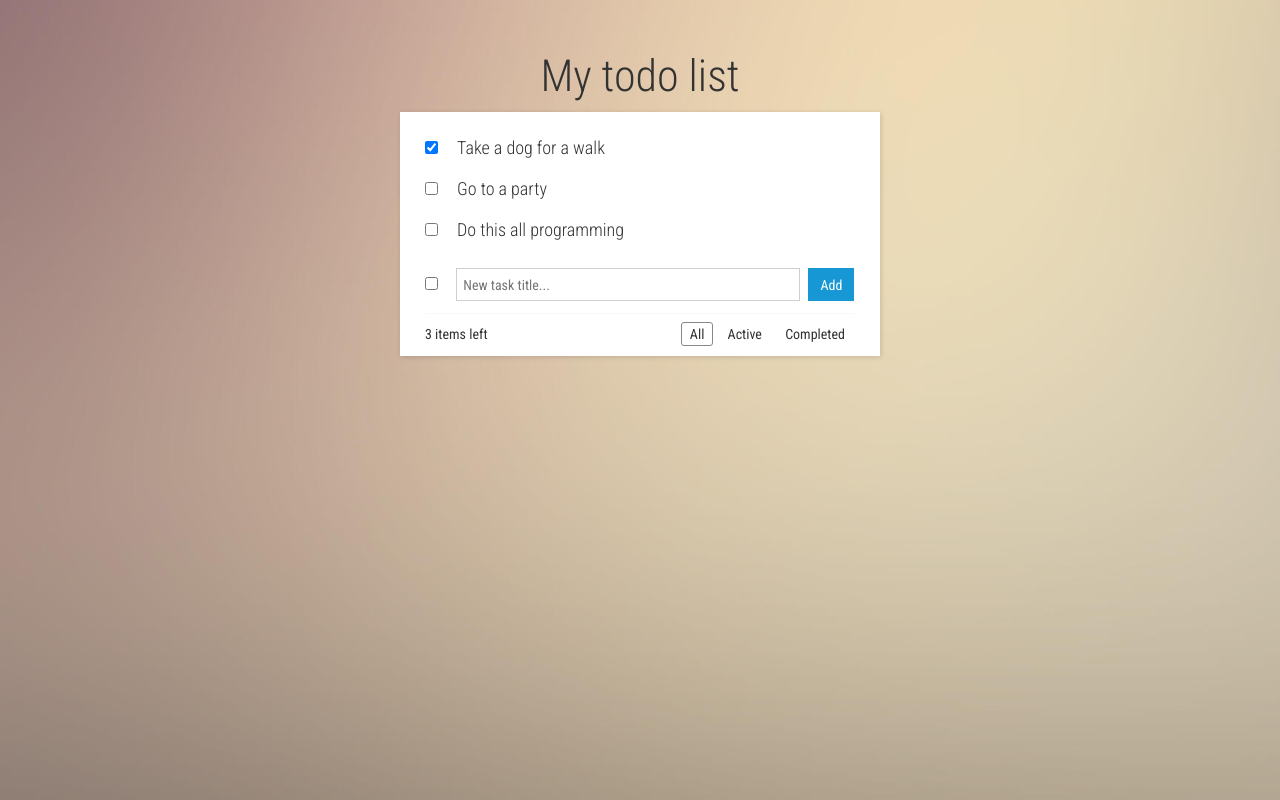
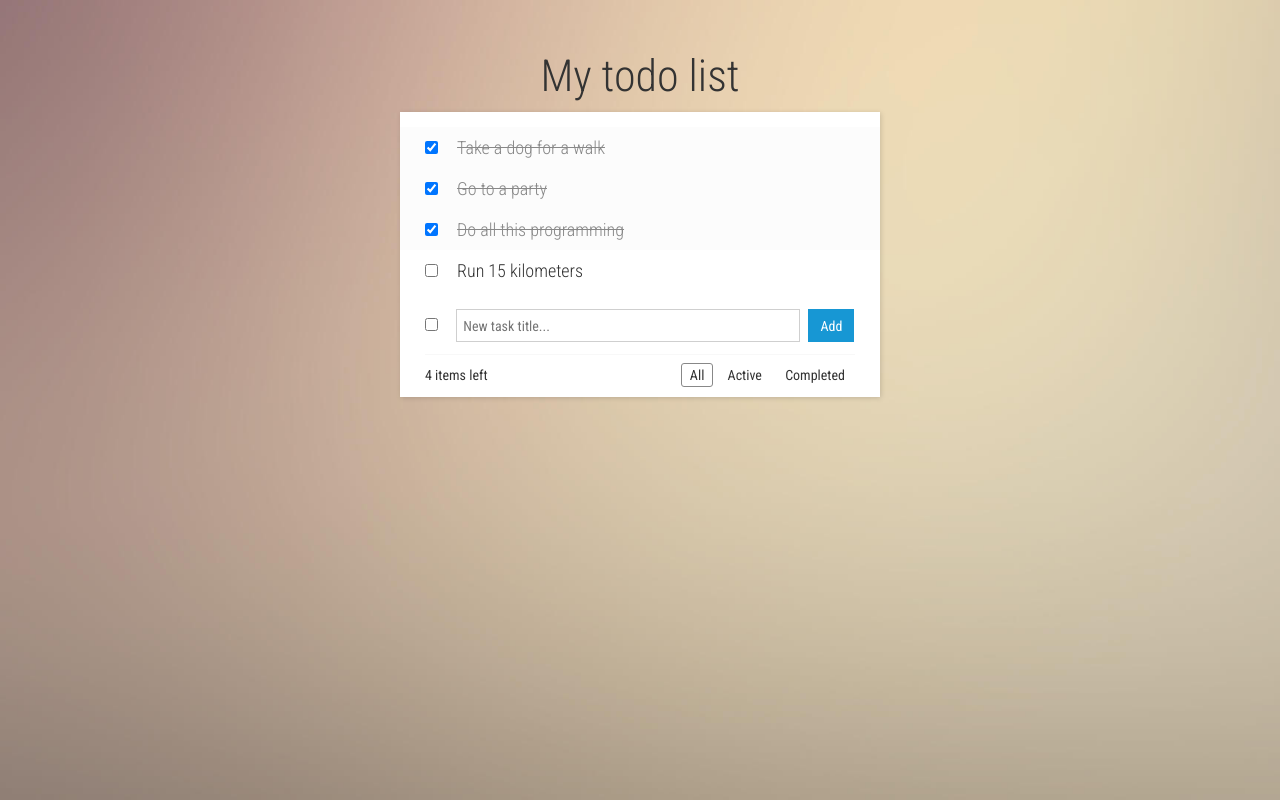
Before and after one commit to jurkian/ngTodo, a website: page src/index.html in a window 1280 px wide. Both pictures are taken after a click on the checkbox 431 px from the left and 147 px from the top of the page. Drawn offline with nearby package versions, Linux system fonts and the light colour scheme; some packages are replaced by stand-ins of ours; files that its build step writes are made by us from their sources; files whose address does not match are found by name.

Commit message:
Handle marking as complete and status toggling

```diff
--- a/src/app/components/todo/tasks.factory.js
+++ b/src/app/components/todo/tasks.factory.js
@@ -6,15 +6,23 @@
 		var tasks = [
 			{
 				id: 1,
-				title: 'Take a dog for a walk'
+				title: 'Take a dog for a walk',
+				completed: false
 			},
 			{
 				id: 2,
-				title: 'Go to a party'
+				title: 'Go to a party',
+				completed: true
 			},
 			{
 				id: 3,
-				title: 'Do this all programming'
+				title: 'Do all this programming',
+				completed: true
+			},
+			{
+				id: 4,
+				title: 'Run 15 kilometers',
+				completed: false
 			}
 		];
 
@@ -44,10 +52,27 @@
 			}
 		}
 
+		function toggleCompleted(task) {
+			var completedId = tasks.indexOf(task);
+
+			tasks[completedId].completed = !tasks[completedId].completed;
+		}
+
+		function toggleCompletedAll(checkbox) {
+			// newStatus = true/false based on checkbox value
+			var newStatus = checkbox;
+
+			for (var i = 0, len = tasks.length; i < len; i++) {
+				tasks[i].completed = newStatus;
+			}
+		}
+
 		return {
 			get: get,
 			add: add,
-			remove: remove
+			remove: remove,
+			toggleCompleted: toggleCompleted,
+			toggleCompletedAll: toggleCompletedAll
 		};
 	}
 })();
--- a/src/app/components/todo/todo.controller.js
+++ b/src/app/components/todo/todo.controller.js
@@ -9,6 +9,8 @@
 		vm.tasksList = Tasks.get();
 		vm.addTask = addTask;
 		vm.removeTask = Tasks.remove;
+		vm.toggleCompleted = Tasks.toggleCompleted;
+		vm.toggleCompletedAll = Tasks.toggleCompletedAll;
 
 		////////////
 
--- a/src/app/components/todo/todo.html
+++ b/src/app/components/todo/todo.html
@@ -3,8 +3,8 @@
 
 	<section class="todo-container">
 		<ul class="todo-list">
-			<li ng-repeat="task in todo.tasksList">
-				<input type="checkbox">
+			<li ng-repeat="task in todo.tasksList" ng-class="{'completed': task.completed}">
+				<input type="checkbox" ng-checked="task.completed" ng-click="todo.toggleCompleted(task)">
 				<span class="task-title">{{task.title}}</span>
 				<span class="remove-task" ng-click="todo.removeTask(task)">&times;</span>
 			</li>
@@ -12,7 +12,7 @@
 
 		<footer>
 			<form class="todo-add-form">
-				<input type="checkbox" class="toggle-all">
+				<input type="checkbox" ng-model="toggleCheckbox" ng-click="todo.toggleCompletedAll(toggleCheckbox)">
 				<input type="text" class="new-task-title" ng-model="taskTitle" placeholder="New task title..." autofocus>
 				<button class="btn btn-primary" ng-click="todo.addTask(taskTitle)">Add</button>
 			</form>
--- a/src/assets/styles/todo-list.scss
+++ b/src/assets/styles/todo-list.scss
@@ -11,8 +11,18 @@
 		position: relative;
 		transition: background $trans-avg;
 
+		&.completed {
+			.task-title {
+				text-decoration: line-through;
+				color: $lighter-text;
+			}
+		}
+
+		&:hover, &.completed {
+			background: rgba(0,0,0,0.01);
+		}
+
 		&:hover {
-			background: rgba(0,0,0,0.01);
 
 			.remove-task {
 				visibility: visible;
```
